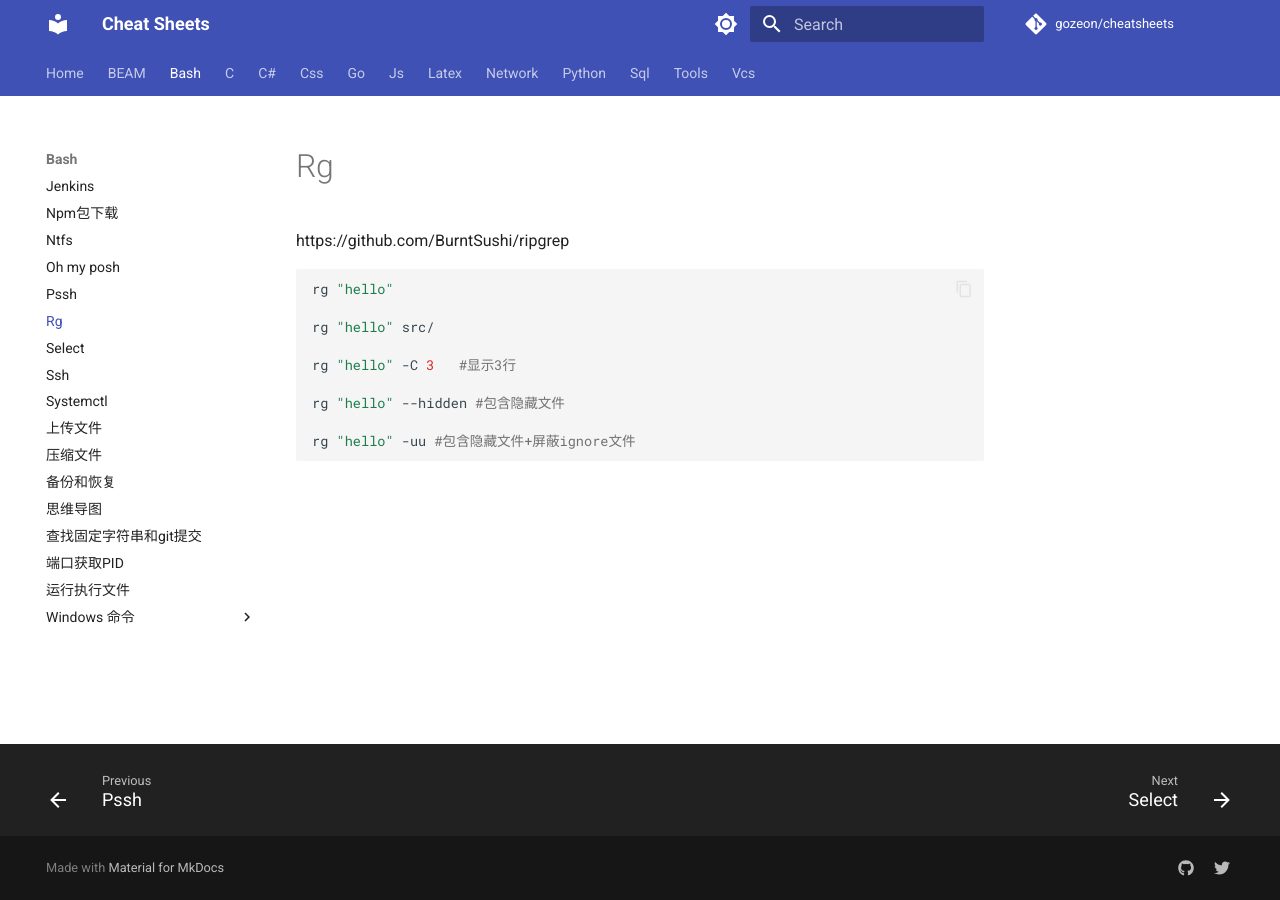
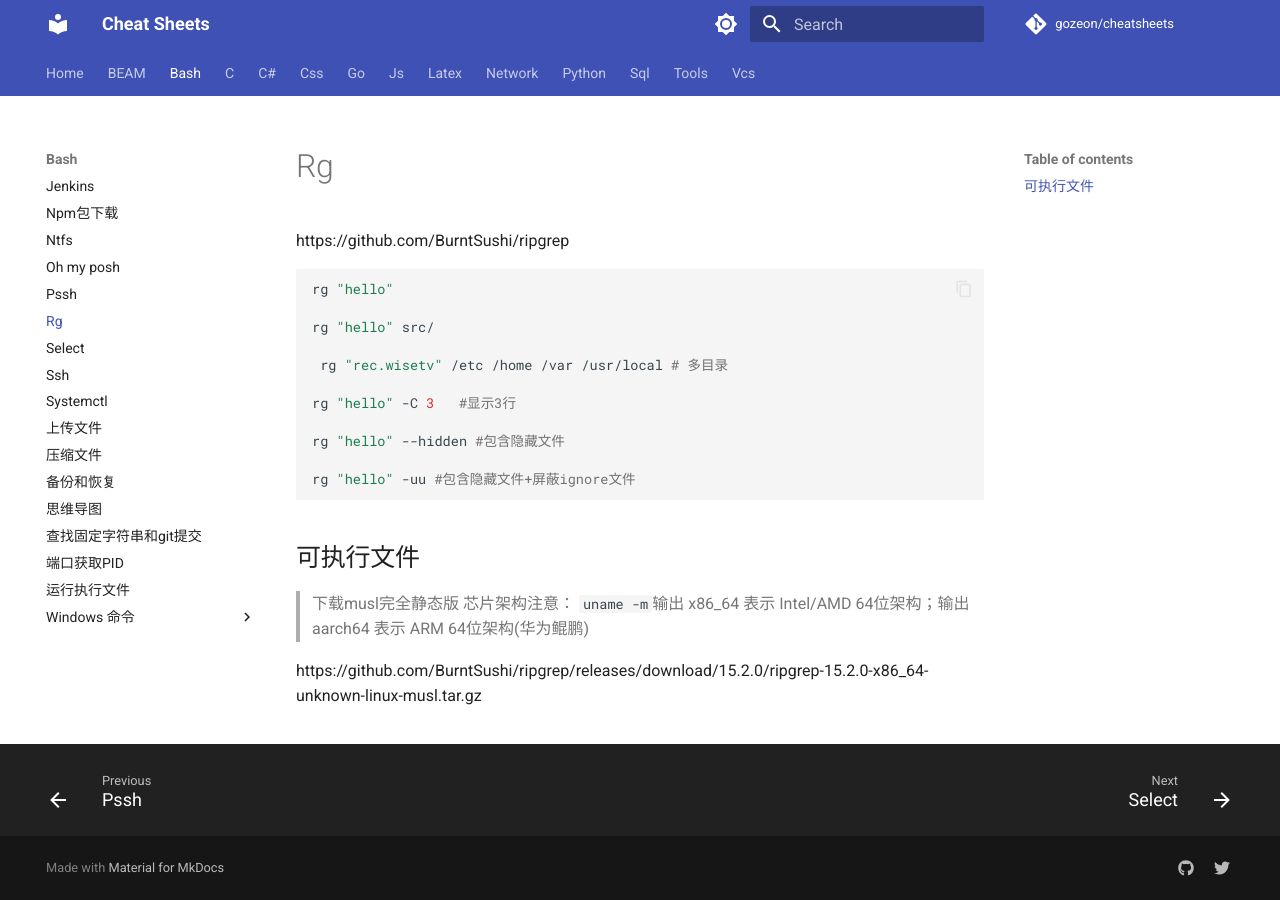
Before and after one commit to gozeon/cheatsheets, an MkDocs documentation site: the page built from docs/bash/rg.md, in a window 1280 px wide. Built offline with MkDocs 1.6.1 and Material for MkDocs 9.7.7, drawn with Linux system fonts in a browser that asks for light colours; comment, search, counter and statistics services are not loaded.

Commit message:
Update rg.md

````diff
--- a/docs/bash/rg.md
+++ b/docs/bash/rg.md
@@ -7,9 +7,18 @@
 
 rg "hello" src/
 
+ rg "rec.wisetv" /etc /home /var /usr/local # 多目录
+
 rg "hello" -C 3   #显示3行
 
 rg "hello" --hidden #包含隐藏文件
 
 rg "hello" -uu #包含隐藏文件+屏蔽ignore文件
 ```
+
+## 可执行文件
+
+> 下载musl完全静态版
+> 芯片架构注意： `uname -m`输出 x86_64 表示 Intel/AMD 64位架构；输出 aarch64 表示 ARM 64位架构(华为鲲鹏)
+
+https://github.com/BurntSushi/ripgrep/releases/download/15.2.0/ripgrep-15.2.0-x86_64-unknown-linux-musl.tar.gz
````
